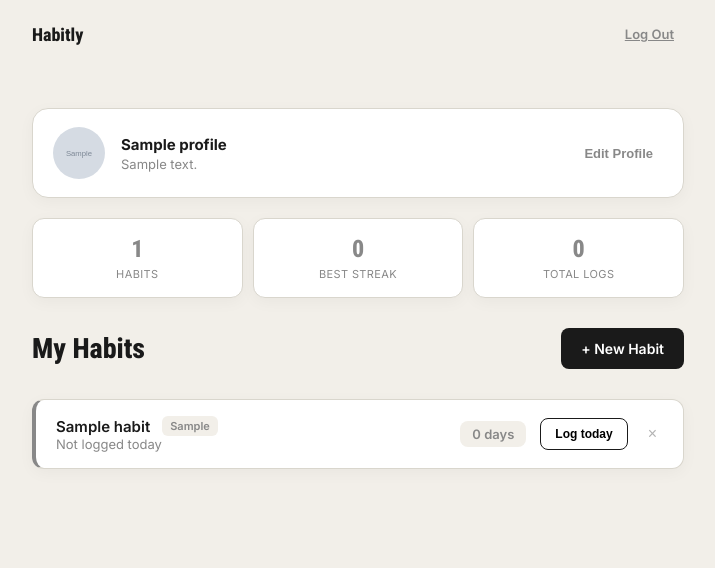
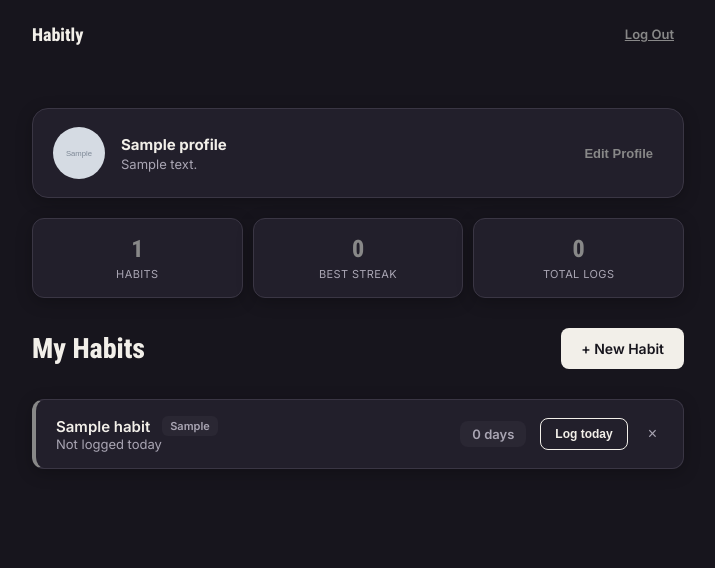
Before and after one commit to jhensalazarperez-lgtm/habitly, a Flask app: page / in a window 1280 px wide. Shown: the top 568 px of the page, without its empty margins (282-997 px from the left). Run offline with Flask 3, Linux system fonts and the light colour scheme; the visitor is signed in with stand-in values (Sample User, id 1); tables that the repository leaves empty hold one stand-in row (values such as "Sample post"); grey boxes marked "Sample" are stand-in pictures; data that the repository does not hold is empty.

Commit message:
Update style.css

```diff
--- a/static/style.css
+++ b/static/style.css
@@ -1,16 +1,47 @@
 :root {
   --accent: #723be8;
+
+  --bg: #F2EFE9;
+  --surface: #ffffff;
+  --surface-muted: #F2EFE9;
+  --border: #D9D6CD;
+  --text-primary: #1a1a1a;
+  --text-secondary: #888888;
+  --text-muted: #555555;
+  --divider: #f0f0f0;
+  --shadow: rgba(0,0,0,0.04);
+  --shadow-strong: rgba(0,0,0,0.25);
+  --overlay: rgba(10, 10, 10, 0.6);
+}
+
+html[data-theme="dark"] {
+  --bg: #17151d;
+  --surface: #221f2b;
+  --surface-muted: #2a2733;
+  --border: #3a3644;
+  --text-primary: #F2EFE9;
+  --text-secondary: #a9a5b3;
+  --text-muted: #b9b5c2;
+  --divider: #34303e;
+  --shadow: rgba(0,0,0,0.25);
+  --shadow-strong: rgba(0,0,0,0.5);
+  --overlay: rgba(0, 0, 0, 0.75);
 }
 
 * {
   box-sizing: border-box;
 }
 
+html {
+  transition: background-color 0.2s ease;
+}
+
 body {
   margin: 0;
-  background-color: #F2EFE9;
+  background-color: var(--bg);
   font-family: 'Inter', sans-serif;
-  color: #1a1a1a;
+  color: var(--text-primary);
+  transition: background-color 0.2s ease, color 0.2s ease;
 }
 
 .site-brand-bar {
@@ -26,7 +57,7 @@
   font-family: "Roboto Condensed", sans-serif;
   font-weight: 800;
   font-size: 18px;
-  color: #1a1a1a;
+  color: var(--text-primary);
 }
 
 .page-container {
@@ -41,12 +72,12 @@
   display: flex;
   align-items: center;
   gap: 16px;
-  background: #ffffff;
-  border: 1px solid #D9D6CD;
+  background: var(--surface);
+  border: 1px solid var(--border);
   border-radius: 16px;
   padding: 18px 20px;
   margin-bottom: 20px;
-  box-shadow: 0 4px 16px rgba(0,0,0,0.04);
+  box-shadow: 0 4px 16px var(--shadow);
 }
 
 .profile-avatar-wrapper {
@@ -101,7 +132,7 @@
 
 .profile-bio {
   font-size: 13px;
-  color: #888888;
+  color: var(--text-secondary);
   margin: 2px 0 0 0;
   overflow: hidden;
   text-overflow: ellipsis;
@@ -133,12 +164,12 @@
 }
 
 .stat-box {
-  background: #ffffff;
-  border: 1px solid #D9D6CD;
+  background: var(--surface);
+  border: 1px solid var(--border);
   border-radius: 12px;
   padding: 16px;
   text-align: center;
-  box-shadow: 0 4px 16px rgba(0,0,0,0.04);
+  box-shadow: 0 4px 16px var(--shadow);
 }
 
 .stat-value {
@@ -151,13 +182,13 @@
 
 .stat-label {
   font-size: 11px;
-  color: #888888;
+  color: var(--text-secondary);
   text-transform: uppercase;
   letter-spacing: 0.4px;
   margin: 4px 0 0 0;
 }
 
-/* --- Color picker (new habit form) --- */
+/* --- Color picker (new habit form / theme picker) --- */
 
 .color-picker {
   display: flex;
@@ -186,8 +272,8 @@
 .habit-category {
   font-size: 11px;
   font-weight: 600;
-  color: #888888;
-  background: #F2EFE9;
+  color: var(--text-secondary);
+  background: var(--surface-muted);
   padding: 3px 8px;
   border-radius: 6px;
   margin-left: 8px;
@@ -208,8 +294,8 @@
 }
 
 .primary-button {
-  background-color: #1a1a1a;
-  color: #ffffff;
+  background-color: var(--text-primary);
+  color: var(--bg);
   border: none;
   border-radius: 8px;
   padding: 12px 20px;
@@ -242,15 +328,15 @@
 }
 
 .habit-row {
-  background: #ffffff;
-  border: 1px solid #D9D6CD;
+  background: var(--surface);
+  border: 1px solid var(--border);
   border-left: 4px solid var(--accent);
   border-radius: 12px;
   padding: 16px 20px;
   display: flex;
   align-items: center;
   justify-content: space-between;
-  box-shadow: 0 4px 16px rgba(0,0,0,0.04);
+  box-shadow: 0 4px 16px var(--shadow);
   cursor: pointer;
   transition: transform 0.2s ease;
 }
@@ -320,11 +407,12 @@
   align-items: center;
   flex-wrap: wrap;
   gap: 4px;
+  color: var(--text-primary);
 }
 
 .habit-status {
   font-size: 13px;
-  color: #888888;
+  color: var(--text-secondary);
   margin-top: 2px;
 }
 
@@ -340,8 +428,8 @@
   font-weight: 600;
   padding: 5px 12px;
   border-radius: 8px;
-  background: #F2EFE9;
-  color: #888888;
+  background: var(--surface-muted);
+  color: var(--text-secondary);
   cursor: pointer;
   transition: transform 0.15s ease;
 }
@@ -351,13 +439,14 @@
 }
 
 .streak-badge.active {
-  background: #F3E9FF;
+  background: var(--surface-muted);
   color: var(--accent);
 }
 
 .log-today-btn {
-  background: #ffffff;
-  border: 1px solid #1a1a1a;
+  background: var(--surface);
+  border: 1px solid var(--text-primary);
+  color: var(--text-primary);
   border-radius: 8px;
   padding: 8px 14px;
   font-size: 12px;
@@ -367,21 +456,21 @@
 }
 
 .log-today-btn:hover {
-  background: #1a1a1a;
-  color: #ffffff;
+  background: var(--text-primary);
+  color: var(--bg);
 }
 
 .log-today-btn:disabled {
   opacity: 0.5;
   cursor: default;
-  background: #ffffff;
-  color: #1a1a1a;
+  background: var(--surface);
+  color: var(--text-primary);
 }
 
 .delete-habit-btn {
   background: none;
   border: none;
-  color: #b3b3b3;
+  color: var(--text-secondary);
   font-size: 16px;
   cursor: pointer;
   padding: 4px 6px;
```
Also changed, not shown: other parts of static/style.css (+81 -21 lines).
